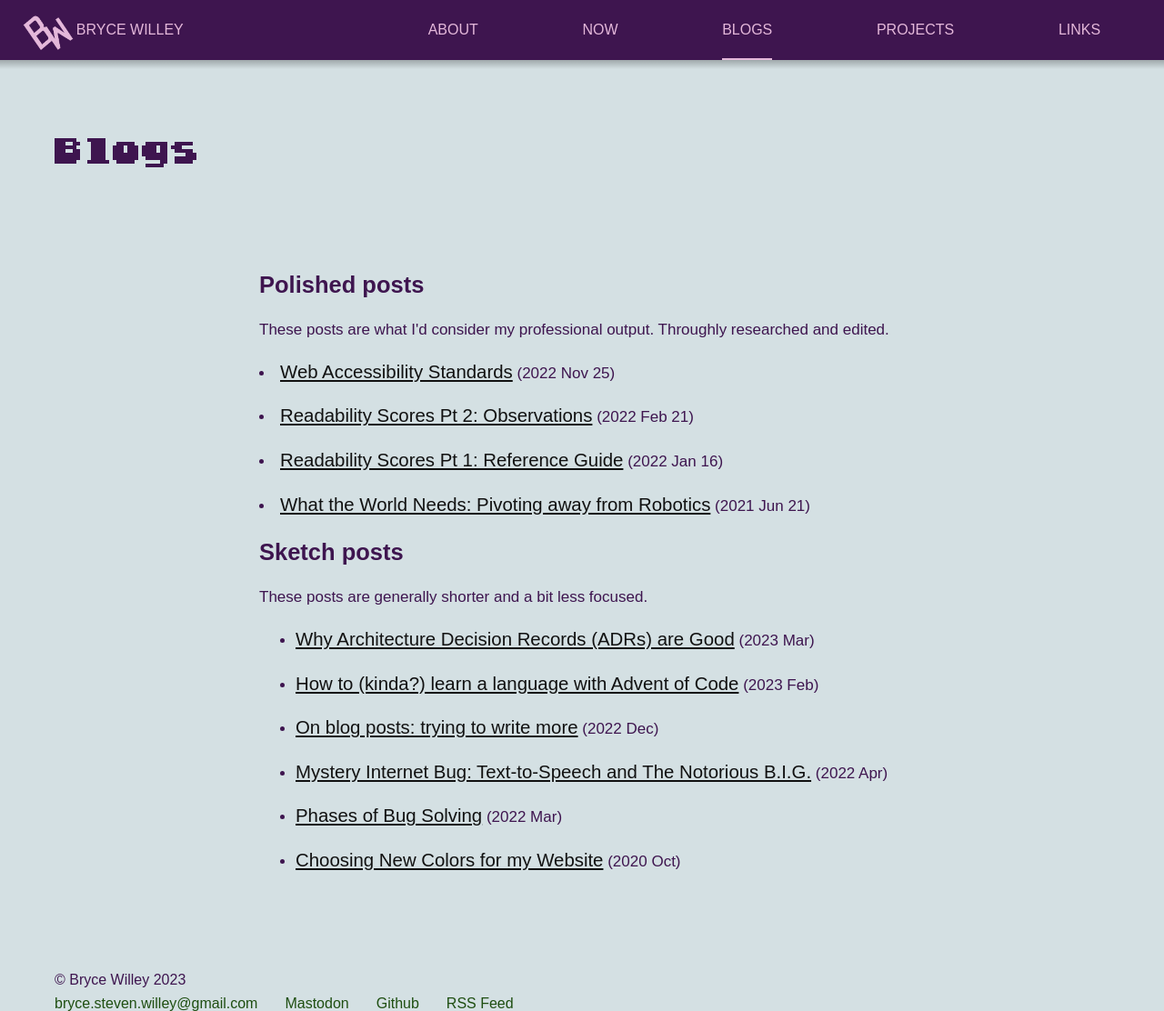
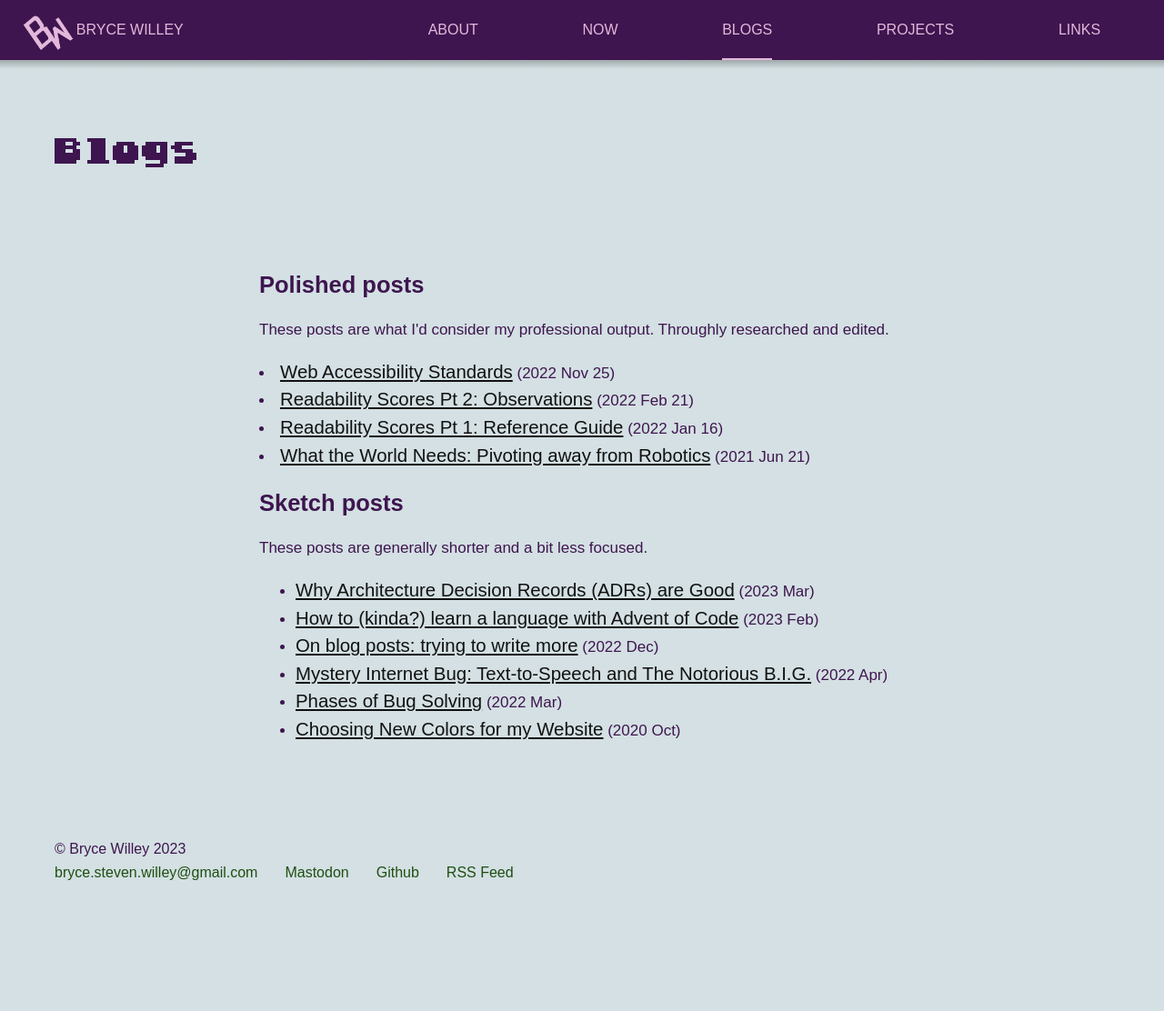
Before and after one commit to BryceStevenWilley/BryceStevenWilley.github.io, a Jekyll site: the page built from _pages/posts.md, in a window 1280 px wide. Shown: the whole page at 91% size. Built offline with Jekyll 4.4.1, drawn with Linux system fonts in a browser that asks for light colours; after the commit the page ends 968 px from its top, so only the background shows below that.

Commit message:
Only made one list, not one per item, lol

```diff
--- a/_pages/posts.md
+++ b/_pages/posts.md
@@ -9,24 +9,24 @@ permalink: /blogs/
   <p>These posts are what I'd consider my professional output. Throughly researched and edited.
   </p>
   {% assign polished = site.posts | where_exp: "item", "item.tags contains 'polished'" %}
+<ul class="post-list">
   {% for post in polished %}
-<ul class="post-list">
   <li>
     <a class="post-link" href="{{ post.url | relative_url }}">
     {{post.title | escape }}</a>
     <span class="post-meta">({{ post.date | date: date_format }})</span>
   </li>
+  {% endfor %}
 </ul>
-  {% endfor %}
   <h2>Sketch posts</h2>
   <p>These posts are generally shorter and a bit less focused.</p>
   {% assign sketch_date_format = site.date_format | default: "%Y %b" %}
   {% assign unpolished = site.posts | where_exp: "item", "item.tags contains 'rough'" %}
+  <ul>
   {% for post in unpolished %}
-  <ul>
   <li>
     <a class="post-link" href="{{ post.url | relative_url }}">{{post.title | escape }}</a>
     <span class="post-meta">({{ post.date | date: sketch_date_format }})</span>
   </li>
+  {% endfor %}
   </ul>
-  {% endfor %}
```
